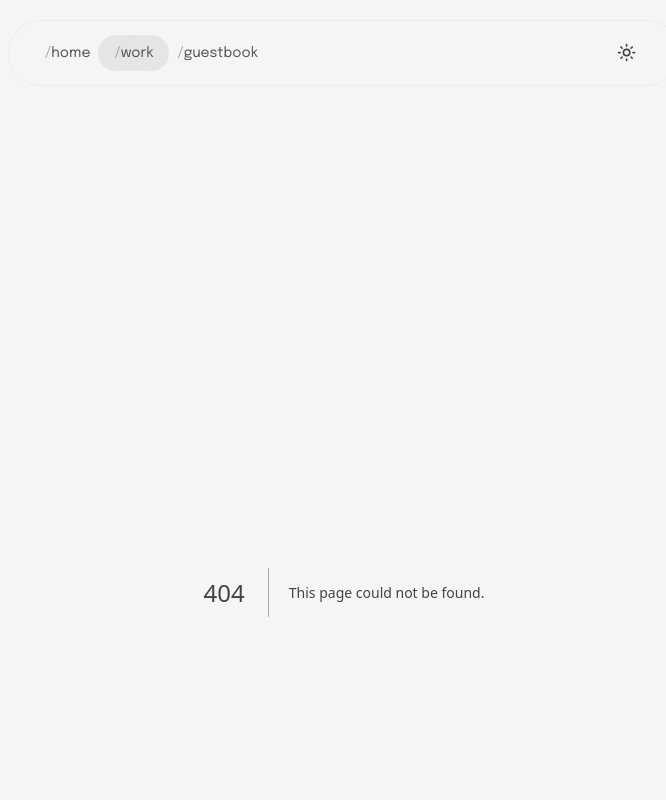
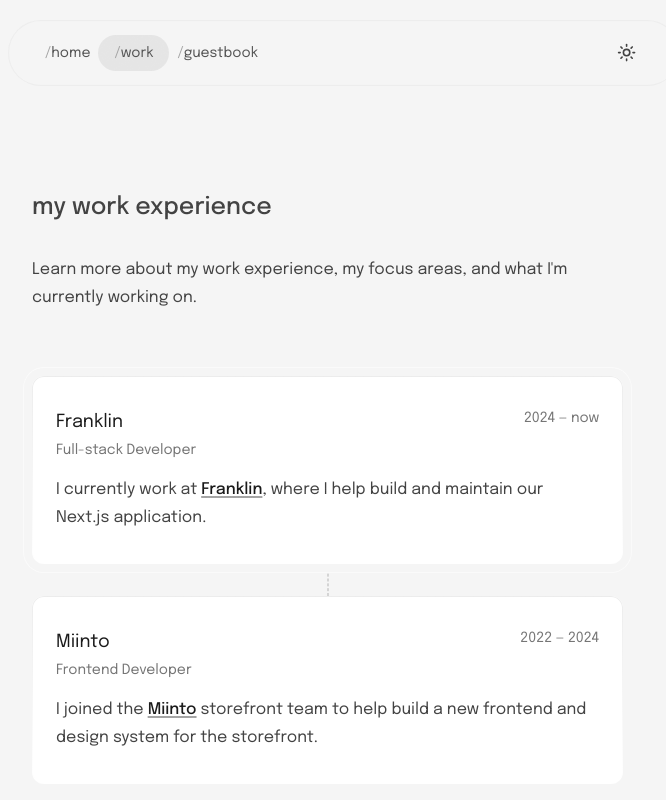
Before and after one commit to olivercederborg/olivercederborg.com, a Next.js app: page /work in a window 1280 px wide. Before the commit this address had no page. Shown: the top 800 px of the page, without its empty margins (296-962 px from the left). Built offline with nearby package versions, Linux system fonts and the light colour scheme.

Commit message:
feat(work): add work page

```diff
--- /dev/null
+++ b/app/work/components/job-card.tsx
@@ -0,0 +1,56 @@
+"use client"
+
+import { type Job } from "@/app/work/jobs"
+import { Button } from "@/components/ui/button"
+import { cn } from "@/lib/utils"
+import { motion } from "framer-motion"
+import * as React from "react"
+
+type JobCardProps = {
+   job: Job
+}
+
+export function JobCard({ job }: JobCardProps) {
+   const [open, setOpen] = React.useState(false)
+   const currentJob = job.to === "now"
+   return (
+      <motion.div
+         className={cn(
+            "card-border relative flex flex-col rounded-xl bg-white p-6 py-8 transition-colors duration-200 ease-in-out dark:bg-neutral-900",
+            {
+               "ring-1 ring-white/50 ring-offset-8 ring-offset-neutral-100 dark:ring-neutral-500/20 dark:ring-offset-neutral-950":
+                  currentJob,
+            },
+         )}
+      >
+         <h2 className="m-0 mb-1 flex justify-between text-lg font-normal dark:text-white">
+            {job.company}{" "}
+            <span className="text-sm text-neutral-500 dark:text-neutral-400">
+               {job.from} — {job.to}
+            </span>
+         </h2>
+         <p className="m-0 text-sm text-neutral-500 dark:text-neutral-400">
+            {job.position}
+         </p>
+         <p className="mb-0 mt-4">{job.introDescription}</p>
+
+         {!open && job.description && (
+            <Button
+               className="self-center"
+               variant="ghost"
+               onClick={() => setOpen(true)}
+            >
+               Show more
+            </Button>
+         )}
+
+         <p
+            className={cn("m-0 hidden transition duration-300", {
+               block: open,
+            })}
+         >
+            {job.description}
+         </p>
+      </motion.div>
+   )
+}
--- /dev/null
+++ b/app/work/jobs.tsx
@@ -0,0 +1,34 @@
+export type Job = {
+   company: string
+   position: string
+   introDescription: React.ReactNode
+   description?: React.ReactNode
+   from: string
+   to: string
+}
+
+export const franklin: Job = {
+   company: "Franklin",
+   position: "Full-stack Developer",
+   introDescription: (
+      <>
+         I currently work at <a href="https://hifranklin.com">Franklin</a>,
+         where I help build and maintain our Next.js application.
+      </>
+   ),
+   from: "2024",
+   to: "now",
+}
+
+export const miinto: Job = {
+   company: "Miinto",
+   position: "Frontend Developer",
+   introDescription: (
+      <>
+         I joined the <a href="https://miinto.dk">Miinto</a> storefront team to
+         help build a new frontend and design system for the storefront.
+      </>
+   ),
+   from: "2022",
+   to: "2024",
+}
--- /dev/null
+++ b/app/work/page.tsx
@@ -0,0 +1,37 @@
+import { JobCard } from "@/app/work/components/job-card"
+import { franklin, miinto, type Job } from "@/app/work/jobs"
+
+export const metadata = {
+   title: "Work - Oliver Cederborg",
+   description:
+      "Learn more about my work experience and what I'm currently working on.",
+}
+
+export default async function WorkPage() {
+   const jobs: Job[] = [franklin, miinto]
+   return (
+      <section>
+         <h1 className="mb-1 mt-0 text-2xl font-medium dark:text-white">
+            my work experience
+         </h1>
+
+         <div className="prose prose-neutral dark:prose-invert mt-8 space-y-16">
+            <p>
+               Learn more about my work experience, my focus areas, and what
+               I&apos;m currently working on.
+            </p>
+
+            <div className="flex flex-col items-center">
+               {jobs.map((job, index) => (
+                  <>
+                     {index !== 0 && (
+                        <div className="h-8 w-0 border border-dashed border-neutral-300 dark:border-neutral-500/20" />
+                     )}
+                     <JobCard job={job} key={job.company} />
+                  </>
+               ))}
+            </div>
+         </div>
+      </section>
+   )
+}
```
